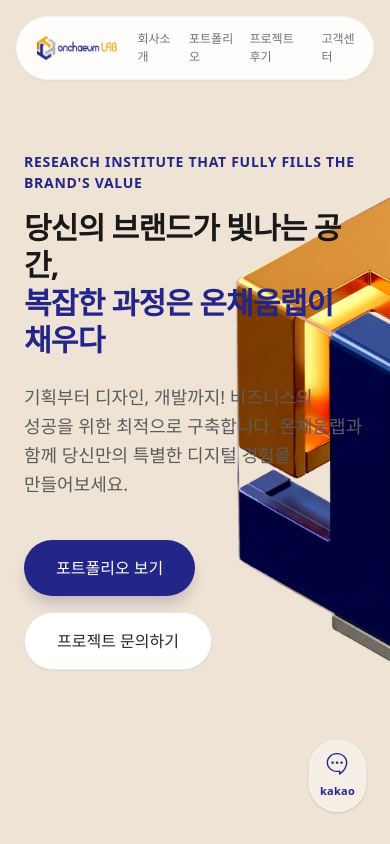
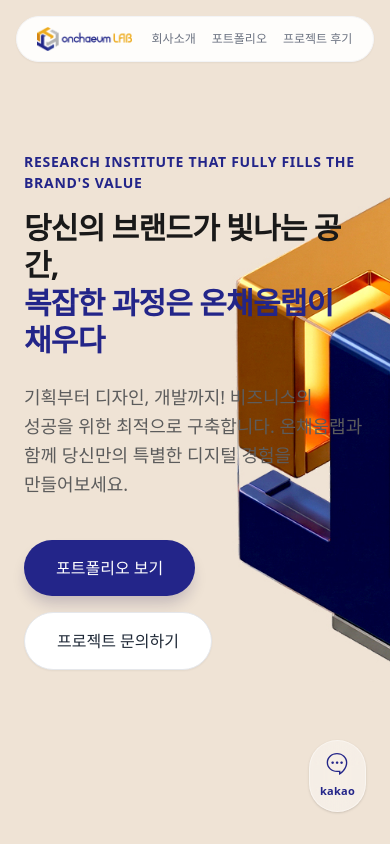
Before and after one commit to onchaeum25/onchaeumlab, a React (Vite) app: page / in a window 390 px wide. Shown: the top 844 px of the page. Built offline with nearby package versions, Linux system fonts and the light colour scheme; no server answers; the database is empty; a web font is replaced by a local one.

Commit message:
Fix mobile menu wrapping and add horizontal scroll

```diff
--- a/src/styles/components/Header.css
+++ b/src/styles/components/Header.css
@@ -50,6 +50,8 @@
   display: flex;
   align-items: center;
   gap: 0.25rem;
+  width: 100%;
+  overflow: hidden;
 }
 
 @media (min-width: 768px) {
@@ -63,6 +65,7 @@
   align-items: center;
   padding-left: 0.75rem;
   padding-right: 0.5rem;
+  flex-shrink: 0;
 }
 
 .header-logo-img {
@@ -81,6 +84,13 @@
   align-items: center;
   gap: 0;
   position: relative;
+  overflow-x: auto;
+  -webkit-overflow-scrolling: touch;
+  scrollbar-width: none; /* Firefox */
+  -ms-overflow-style: none; /* IE/Edge */
+}
+.header-desktop-nav::-webkit-scrollbar {
+  display: none; /* Chrome/Safari/Opera */
 }
 
 @media (min-width: 768px) {
@@ -97,6 +107,8 @@
   font-weight: 500;
   transition: color 0.3s;
   color: #6b7280;
+  white-space: nowrap;
+  flex-shrink: 0;
 }
 
 @media (min-width: 768px) {
```
